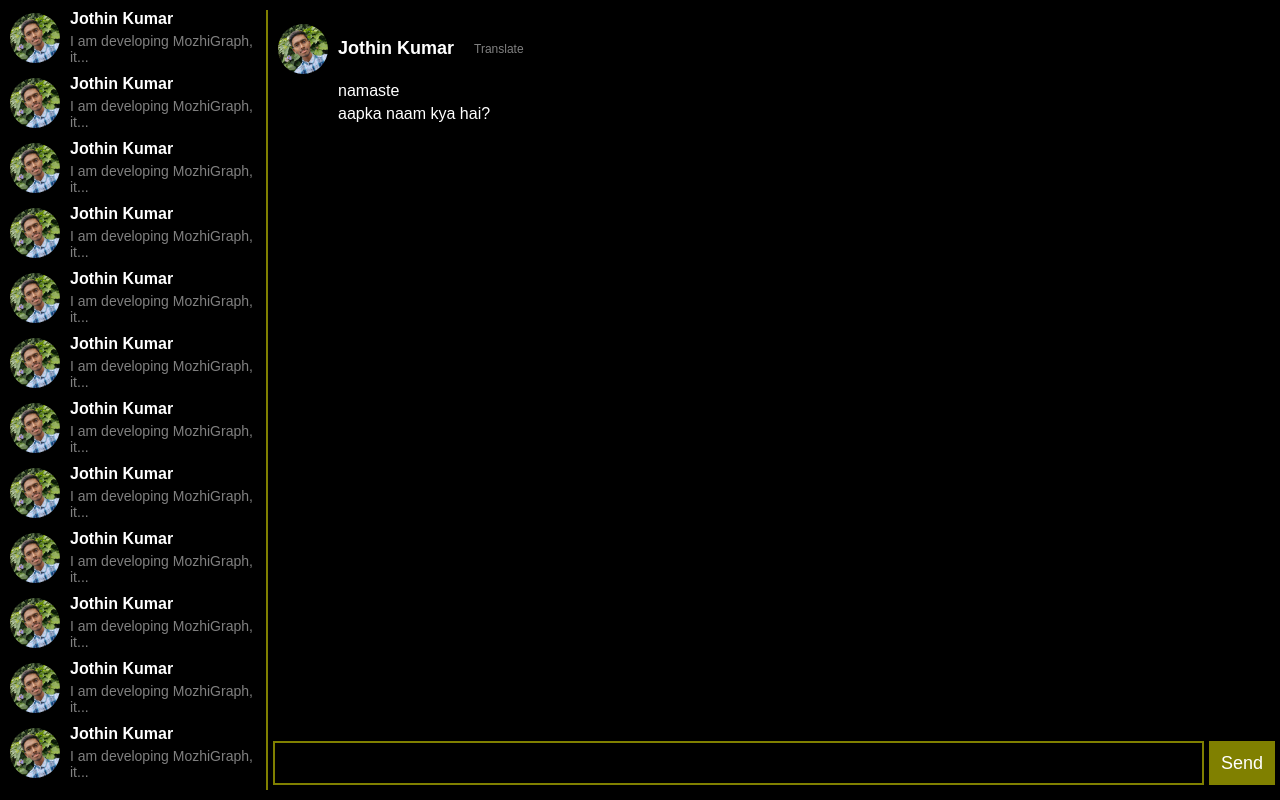
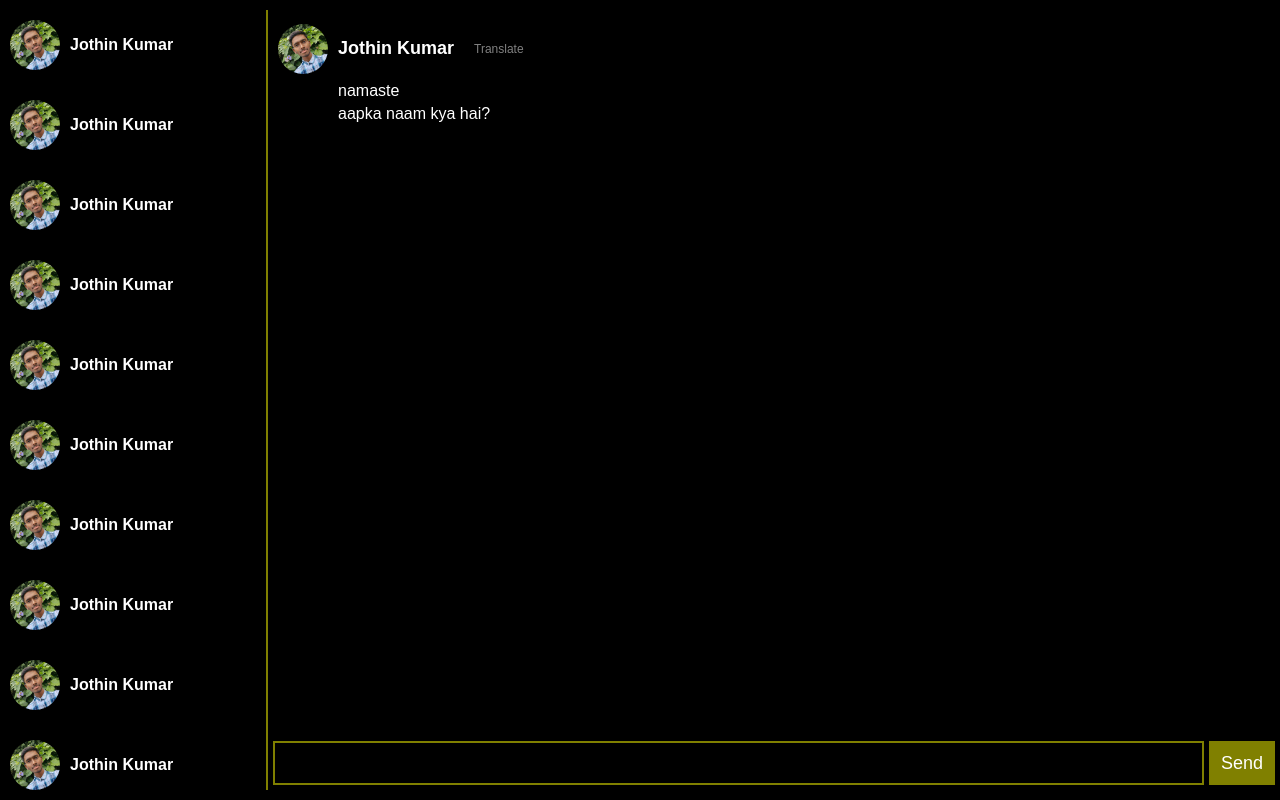
Before and after one commit to MozhiGraph/front-end, a React (Vite) app: page / in a window 1280 px wide. Built offline with nearby package versions, Linux system fonts and the light colour scheme.

Commit message:
simpler UI

```diff
--- a/src/components/groups-and-dms/individual.jsx
+++ b/src/components/groups-and-dms/individual.jsx
@@ -1,16 +1,13 @@
 import styles from "./individual.module.css";
 
-export default function Individual({name, image, desc}) {
-    if (desc.length > 30) {
-        desc = desc.slice(0, 30) + '...';
-    }
+export default function Individual({name, image}) {
+  if (name.length > 20) {
+    name = name.slice(0, 20) + "...";
+  }
   return (
     <div className={styles.individual}>
         <img src={image} alt={name} className={styles.image} />
-        <div>
-            <p className={styles.name}>{name}</p>
-            <p className={styles.desc}>{desc}</p>
-        </div>
+        <p className={styles.name}>{name}</p>
     </div>
   );
 }
--- a/src/components/groups-and-dms/individual.module.css
+++ b/src/components/groups-and-dms/individual.module.css
@@ -4,6 +4,8 @@
   align-items: center;
   cursor: pointer;
   transition: background-color 0.5s ease;
+  gap: 10px;
+  padding: 10px 0;
 }
 .individual:hover {
   background-color: rgba(255, 255, 255, 0.2);
@@ -15,18 +17,7 @@
   border-radius: 50%;
 }
 
-.individual > div {
-  margin-left: 10px;
-  display: flex;
-  flex-direction: column;
-  gap: 5px;
-}
 .name {
   margin: 0;
   font-weight: bold;
 }
-.desc {
-  margin: 0;
-  color: gray;
-  font-size: 14px;
-}
--- a/src/components/groups-and-dms/main.jsx
+++ b/src/components/groups-and-dms/main.jsx
@@ -7,82 +7,66 @@ export default function GroupsAndDMs() {
       <Individual
         name="Jothin Kumar"
         image={pfp}
-        desc="I am developing MozhiGraph, it's a telegram client"
       />
       <Individual
         name="Jothin Kumar"
         image={pfp}
-        desc="I am developing MozhiGraph, it's a telegram client"
       />
       <Individual
         name="Jothin Kumar"
         image={pfp}
-        desc="I am developing MozhiGraph, it's a telegram client"
       />
       <Individual
         name="Jothin Kumar"
         image={pfp}
-        desc="I am developing MozhiGraph, it's a telegram client"
       />
       <Individual
         name="Jothin Kumar"
         image={pfp}
-        desc="I am developing MozhiGraph, it's a telegram client"
       />
       <Individual
         name="Jothin Kumar"
         image={pfp}
-        desc="I am developing MozhiGraph, it's a telegram client"
       />
       <Individual
         name="Jothin Kumar"
         image={pfp}
-        desc="I am developing MozhiGraph, it's a telegram client"
       />
       <Individual
         name="Jothin Kumar"
         image={pfp}
-        desc="I am developing MozhiGraph, it's a telegram client"
       />
       <Individual
         name="Jothin Kumar"
         image={pfp}
-        desc="I am developing MozhiGraph, it's a telegram client"
       />
       <Individual
         name="Jothin Kumar"
         image={pfp}
-        desc="I am developing MozhiGraph, it's a telegram client"
       />
       <Individual
         name="Jothin Kumar"
         image={pfp}
-        desc="I am developing MozhiGraph, it's a telegram client"
       />
       <Individual
         name="Jothin Kumar"
         image={pfp}
-        desc="I am developing MozhiGraph, it's a telegram client"
       />
       <Individual
         name="Jothin Kumar"
         image={pfp}
-        desc="I am developing MozhiGraph, it's a telegram client"
       />
       <Individual
         name="Jothin Kumar"
         image={pfp}
-        desc="I am developing MozhiGraph, it's a telegram client"
       />
       <Individual
         name="Jothin Kumar"
         image={pfp}
-        desc="I am developing MozhiGraph, it's a telegram client"
       />
       <Individual
         name="Jothin Kumar"
         image={pfp}
-        desc="I am developing MozhiGraph, it's a telegram client"
       />
     </div>
   );
```
